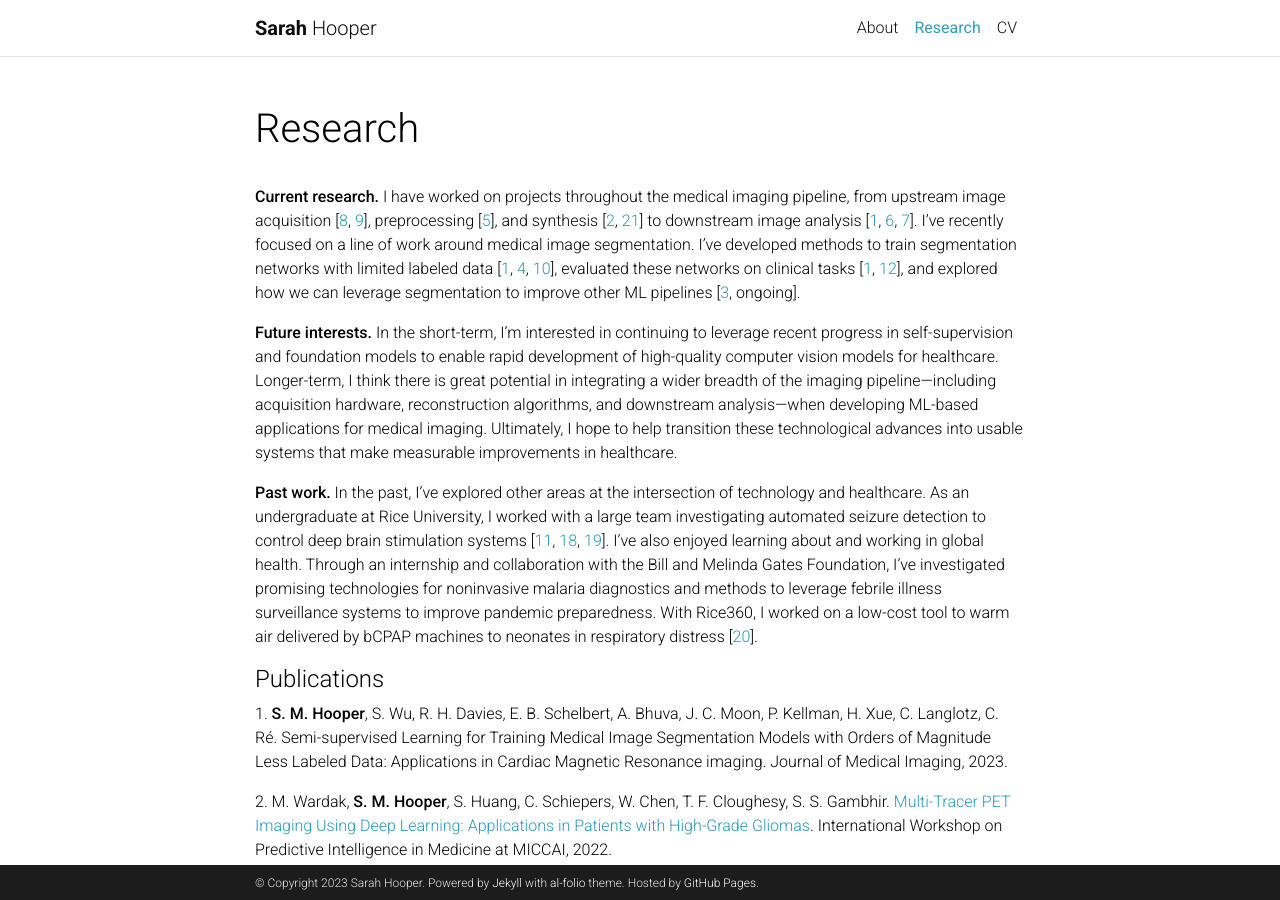
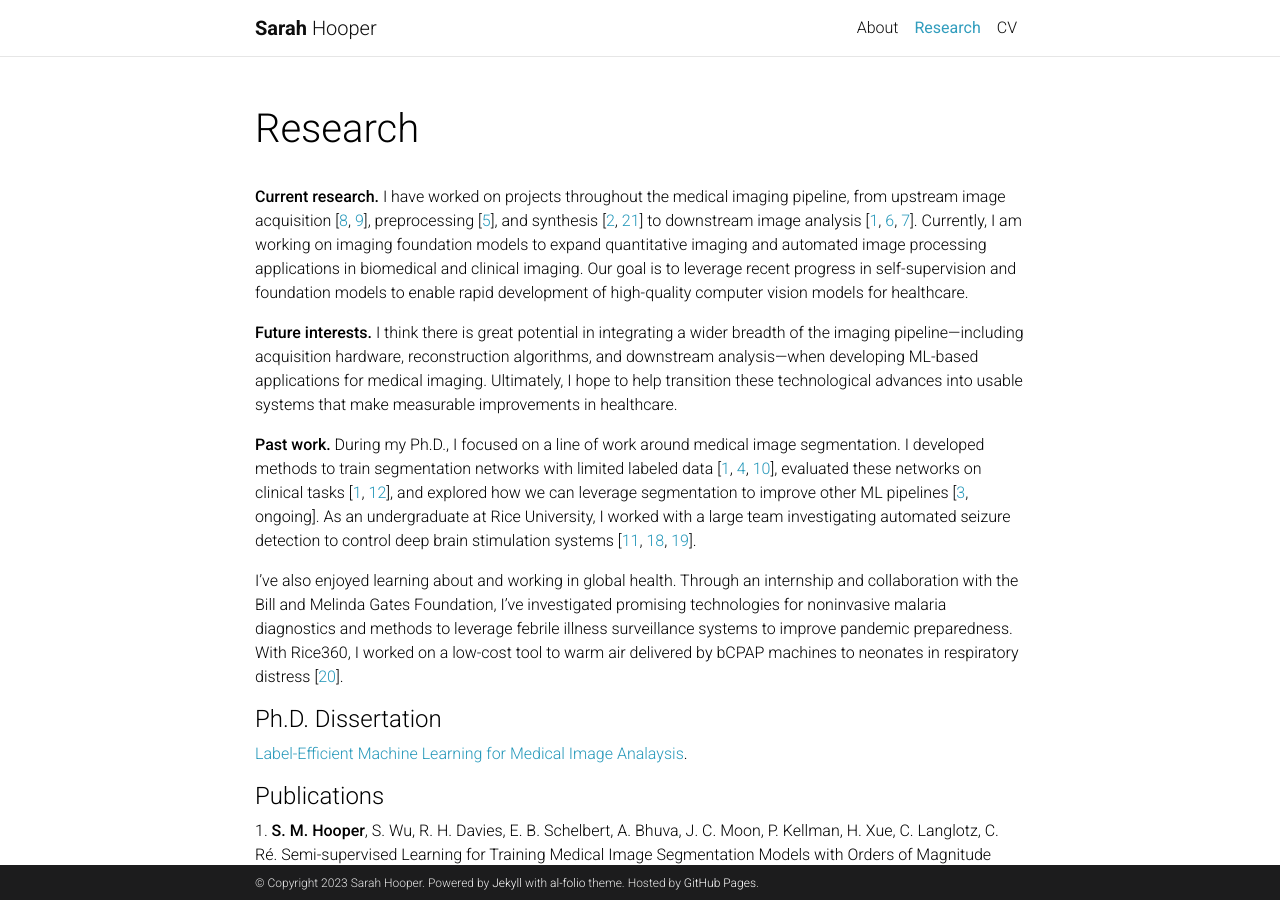
Before and after one commit to sarahmhooper/sarahmhooper.github.io, a Jekyll site: the page built from _pages/research.md, in a window 1280 px wide and 900 px high. Built offline with Jekyll 4.4.1, drawn with Linux system fonts in a browser that asks for light colours; comment, search, counter and statistics services are not loaded; a style sheet for code colours, icons or effects is not loaded.

Commit message:
Update research.md NIH 2023, with dissertation

```diff
--- a/_pages/research.md
+++ b/_pages/research.md
@@ -7,13 +7,18 @@ nav: true
 nav_order: 1
 ---
 
-**Current research.** I have worked on projects throughout the medical imaging pipeline, from upstream image acquisition [[8](#pub8), [9](#pub9)], preprocessing [[5](#pub5)], and synthesis [[2](#pub2), [21](#pub21)] to downstream image analysis [[1](#pub1), [6](#pub6), [7](#pub7)]. I’ve recently focused on a line of work around medical image segmentation. I've developed methods to train segmentation networks with limited labeled data [[1](#pub1), [4](#pub4), [10](#pub10)], evaluated these networks on clinical tasks [[1](#pub1), [12](#pub12)], and explored how we can leverage segmentation to improve other ML pipelines [[3](#pub3), ongoing].
+**Current research.** I have worked on projects throughout the medical imaging pipeline, from upstream image acquisition [[8](#pub8), [9](#pub9)], preprocessing [[5](#pub5)], and synthesis [[2](#pub2), [21](#pub21)] to downstream image analysis [[1](#pub1), [6](#pub6), [7](#pub7)]. Currently, I am working on imaging foundation models to expand quantitative imaging and automated image processing applications in biomedical and clinical imaging. Our goal is to leverage recent progress in self-supervision and foundation models to enable rapid development of high-quality computer vision models for healthcare.
 
-**Future interests.** In the short-term, I’m interested in continuing to leverage recent progress in self-supervision and foundation models to enable rapid development of high-quality computer vision models for healthcare. Longer-term, I think there is great potential in integrating a wider breadth of the imaging pipeline---including acquisition hardware, reconstruction algorithms, and downstream analysis---when developing ML-based applications for medical imaging. Ultimately, I hope to help transition these technological advances into usable systems that make measurable improvements in healthcare.
+**Future interests.** I think there is great potential in integrating a wider breadth of the imaging pipeline---including acquisition hardware, reconstruction algorithms, and downstream analysis---when developing ML-based applications for medical imaging. Ultimately, I hope to help transition these technological advances into usable systems that make measurable improvements in healthcare.
 
-**Past work.** In the past, I’ve explored other areas at the intersection of technology and healthcare. As an undergraduate at Rice University, I worked with a large team investigating automated seizure detection to control deep brain stimulation systems [[11](#pub11), [18](#pub18), [19](#pub19)]. I’ve also enjoyed learning about and working in global health. Through an internship and collaboration with the Bill and Melinda Gates Foundation, I’ve investigated promising technologies for noninvasive malaria diagnostics and methods to leverage febrile illness surveillance systems to improve pandemic preparedness. With Rice360, I worked on a low-cost tool to warm air delivered by bCPAP machines to neonates in respiratory distress [[20](#pub20)].
+**Past work.** During my Ph.D., I focused on a line of work around medical image segmentation. I developed methods to train segmentation networks with limited labeled data [[1](#pub1), [4](#pub4), [10](#pub10)], evaluated these networks on clinical tasks [[1](#pub1), [12](#pub12)], and explored how we can leverage segmentation to improve other ML pipelines [[3](#pub3), ongoing]. As an undergraduate at Rice University, I worked with a large team investigating automated seizure detection to control deep brain stimulation systems [[11](#pub11), [18](#pub18), [19](#pub19)].
+
+I’ve also enjoyed learning about and working in global health. Through an internship and collaboration with the Bill and Melinda Gates Foundation, I’ve investigated promising technologies for noninvasive malaria diagnostics and methods to leverage febrile illness surveillance systems to improve pandemic preparedness. With Rice360, I worked on a low-cost tool to warm air delivered by bCPAP machines to neonates in respiratory distress [[20](#pub20)].
 
 
+
+#### Ph.D. Dissertation
+[Label-Efficient Machine Learning for Medical Image Analaysis](https://stacks.stanford.edu/file/druid:mx843ys4683/Sarah_Hooper_PhD_Dissertation_Final-augmented.pdf).
 
 
 #### Publications
```
